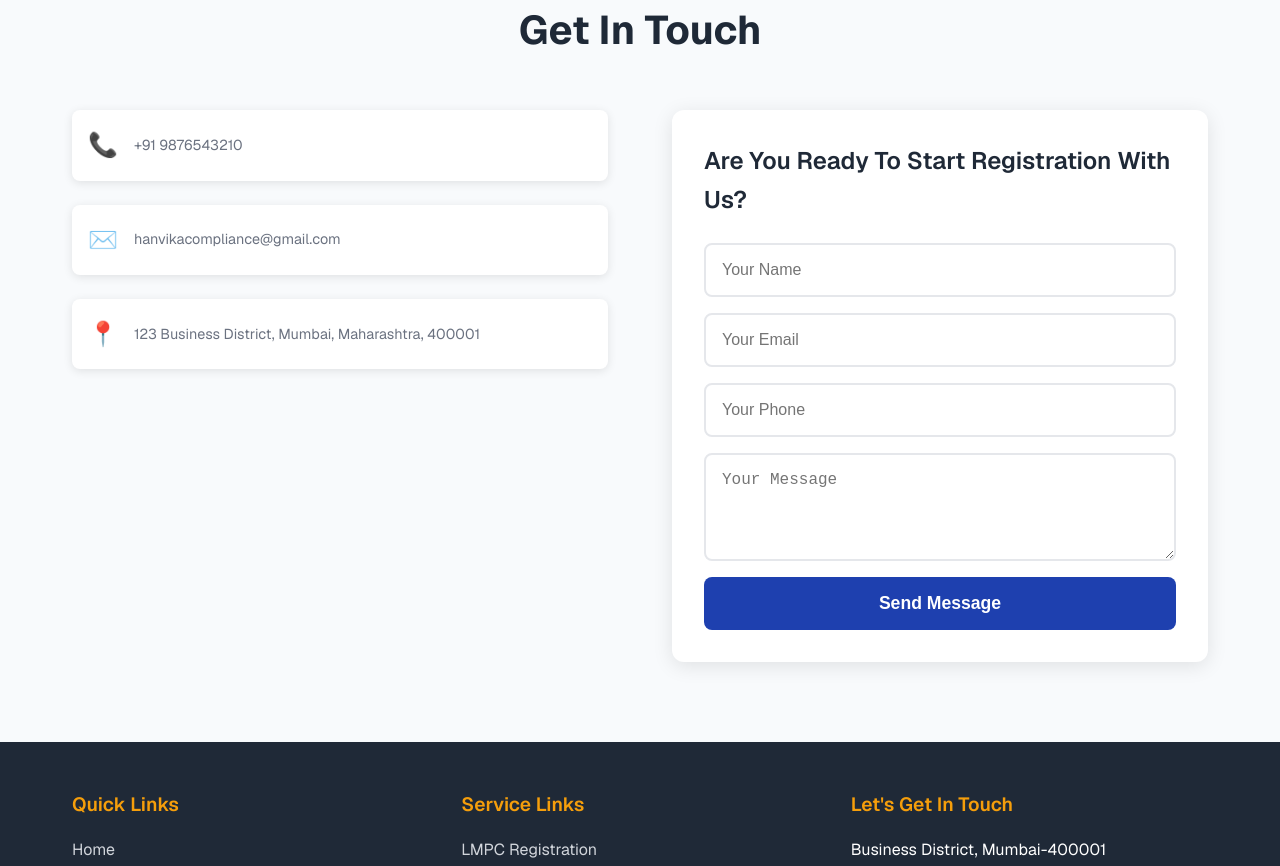
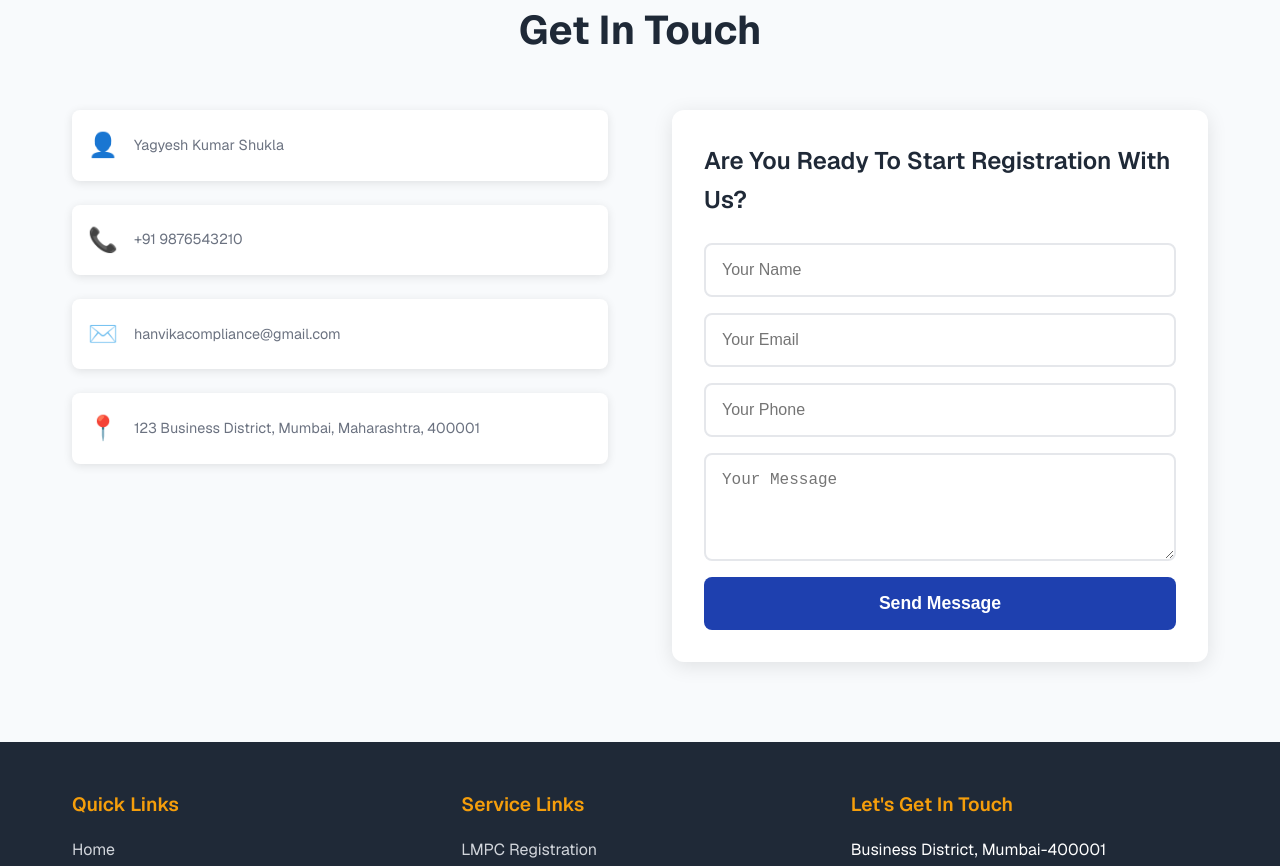
Before and after one commit to abhishekkumarchaudhary1/my-legal-site, a Next.js app: page / in a window 1280 px wide. Shown: the part 3760-4626 px from the top of the page. Built offline with nearby package versions, Linux system fonts and the light colour scheme.

Commit message:
adding owner name

```diff
--- a/src/app/page.js
+++ b/src/app/page.js
@@ -439,6 +439,14 @@ export default function Home() {
                 whileHover={{ scale: 1.05, x: 10 }}
                 transition={{ type: "spring", stiffness: 300 }}
               >
+                <span className={styles.contactIcon}>👤</span>
+                <span>Yagyesh Kumar Shukla</span>
+              </motion.div>
+              <motion.div
+                className={styles.contactItem}
+                whileHover={{ scale: 1.05, x: 10 }}
+                transition={{ type: "spring", stiffness: 300 }}
+              >
                 <span className={styles.contactIcon}>📞</span>
                 <span>+91 9876543210</span>
               </motion.div>
```
